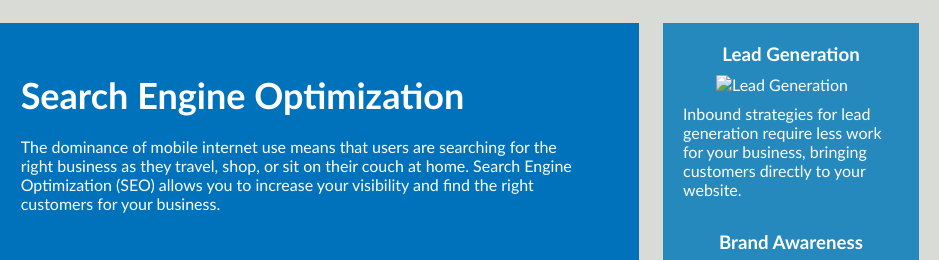
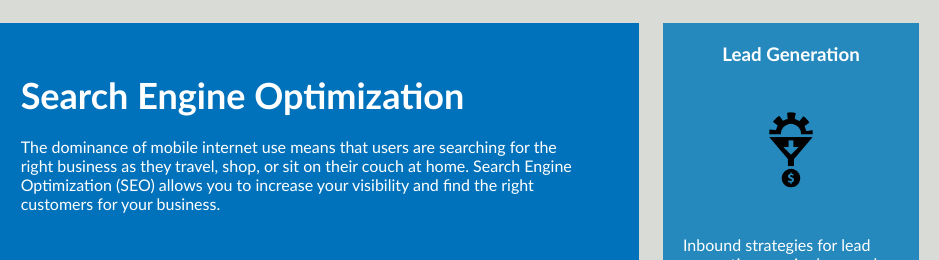
Before and after one commit to parkerlacey/Module-1-Challenge, a plain HTML site: page index.html in a window 1280 px wide. Shown: the part 899-1159 px from the top of the page, 341-1280 px from the left. Drawn offline with Linux system fonts and the light colour scheme.

Commit message:
Changed photo link

```diff
--- a/index.html
+++ b/index.html
@@ -59,7 +59,7 @@
         <section class="benefits">
             <article id="benefits">
                 <h3>Lead Generation</h3>
-                <img src=".02-Challenge/Develop/assets/images/brand-awareness.png" alt="Lead Generation">
+                <img src="./assets/images/lead-generation.png" alt="Lead Generation">
                     <p>
                     Inbound strategies for lead generation require less work for your business, bringing customers directly to your website.
                     </p>
```
